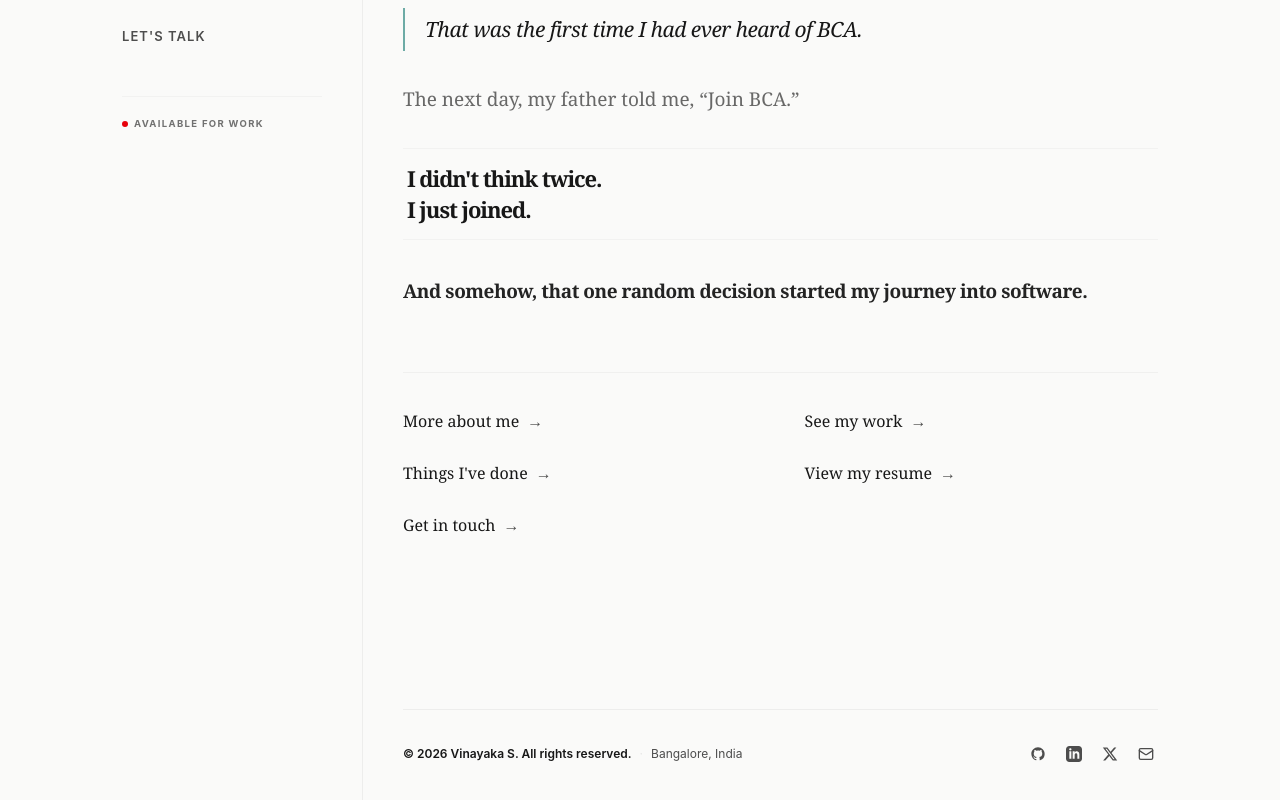
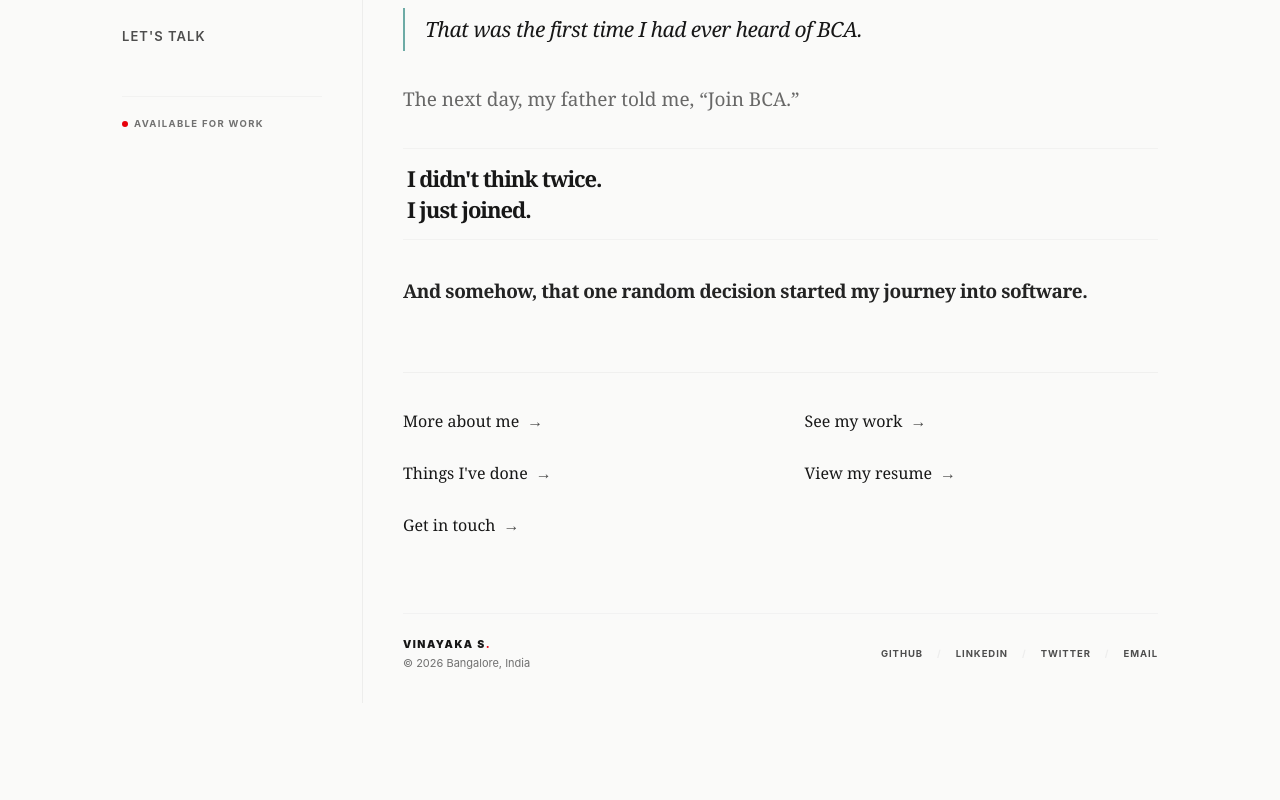
Before and after one commit to vinayaka2003/Portfolio, a Next.js app: page / in a window 1280 px wide. Shown: the part 363-1163 px from the top of the page. After the commit the page ends 1130 px from the top, so only its background shows below. Built offline with nearby package versions, Linux system fonts and the light colour scheme.

Commit message:
Design: Restructure editorial footer layout and resolve duplicate spacing wrappers

```diff
--- a/src/components/EditorialFooter.jsx
+++ b/src/components/EditorialFooter.jsx
@@ -37,54 +37,52 @@ export default function EditorialFooter() {
   const currentYear = new Date().getFullYear();
 
   return (
-    <footer className="mt-16 sm:mt-24 border-t border-border/60 pt-8 pb-12 w-full font-sans text-xs text-muted">
-      <div className="flex flex-col sm:flex-row gap-4 justify-between items-start sm:items-center">
-        {/* Left: Copyright, Name & All rights reserved */}
-        <div className="flex flex-wrap items-center gap-2">
-          <span className="font-semibold text-foreground">&copy; {currentYear} Vinayaka S. All rights reserved.</span>
-          <span className="text-border select-none">·</span>
-          <span>Bangalore, India</span>
+    <footer className="mt-8 border-t border-border/40 pt-6 pb-8 w-full font-sans text-xs text-muted">
+      <div className="flex flex-col sm:flex-row gap-5 justify-between items-start sm:items-center">
+        {/* Left: Branding Copyright */}
+        <div className="select-none">
+          <p className="font-sans font-black uppercase tracking-[0.14em] text-[10.5px] text-foreground mb-1">
+            Vinayaka S<span className="text-red-600 dark:text-red-500">.</span>
+          </p>
+          <p className="text-[11px] text-muted/80">
+            © {currentYear} Bangalore, India
+          </p>
         </div>
 
-        {/* Right: Platform Icon Links */}
-        <nav aria-label="Social links" className="flex items-center gap-3 text-muted">
+        {/* Right: Textual Platform Links */}
+        <nav aria-label="Social links" className="flex flex-wrap items-center gap-x-3 sm:gap-x-3.5 gap-y-1 text-[9.5px] font-sans font-bold uppercase tracking-widest text-muted">
           <a
             href="https://github.com/vinayaka2003"
             target="_blank"
             rel="noopener noreferrer"
-            aria-label="GitHub Profile"
-            title="GitHub"
-            className="hover:text-foreground transition-colors p-1"
+            className="hover:text-foreground transition-colors py-1"
           >
-            <GithubIcon className="w-4 h-4" />
+            GitHub
           </a>
+          <span className="text-border/60 select-none">/</span>
           <a
             href="https://linkedin.com/in/vinayaka2003"
             target="_blank"
             rel="noopener noreferrer"
-            aria-label="LinkedIn Profile"
-            title="LinkedIn"
-            className="hover:text-foreground transition-colors p-1"
+            className="hover:text-foreground transition-colors py-1"
           >
-            <LinkedinIcon className="w-4 h-4" />
+            LinkedIn
           </a>
+          <span className="text-border/60 select-none">/</span>
           <a
             href="https://twitter.com/vinayaka_s_y"
             target="_blank"
             rel="noopener noreferrer"
-            aria-label="Twitter Profile"
-            title="Twitter"
-            className="hover:text-foreground transition-colors p-1"
+            className="hover:text-foreground transition-colors py-1"
           >
-            <TwitterIcon className="w-4 h-4" />
+            Twitter
           </a>
+          <span className="text-border/60 select-none">/</span>
           <a
             href="mailto:vinayakayattinamane@gmail.com"
-            aria-label="Email Vinayaka"
-            title="Email"
-            className="hover:text-foreground transition-colors p-1"
+            className="hover:text-foreground transition-colors py-1"
           >
-            <Mail className="w-4 h-4" />
+            Email
           </a>
         </nav>
       </div>
--- a/src/components/LayoutWrapper.jsx
+++ b/src/components/LayoutWrapper.jsx
@@ -37,7 +37,7 @@ export default function LayoutWrapper({ children }) {
           <main key={pathname} className="flex-grow animate-page-fade">
             {children}
           </main>
-          <div className="mt-auto pt-12 sm:pt-16 print:hidden">
+          <div className="mt-auto pt-6 sm:pt-8 print:hidden">
             <EditorialFooter />
           </div>
         </div>
```
